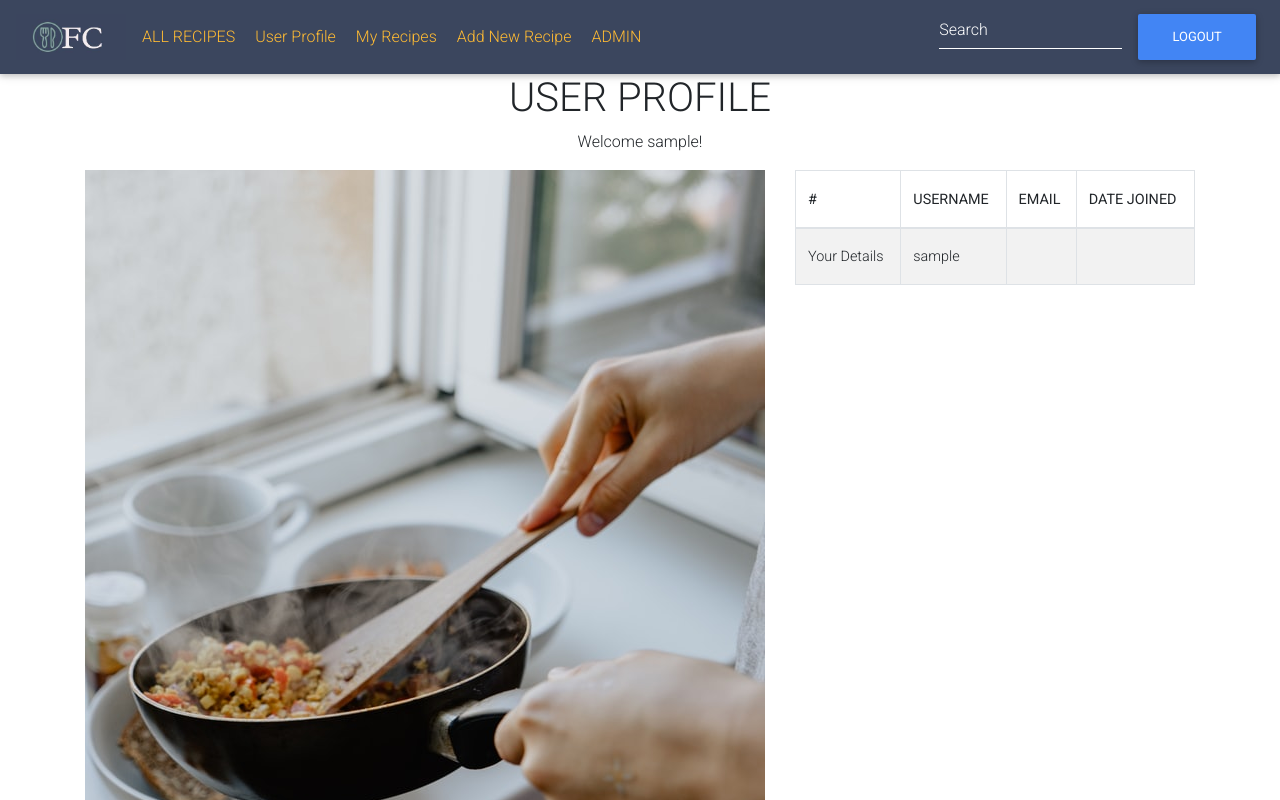
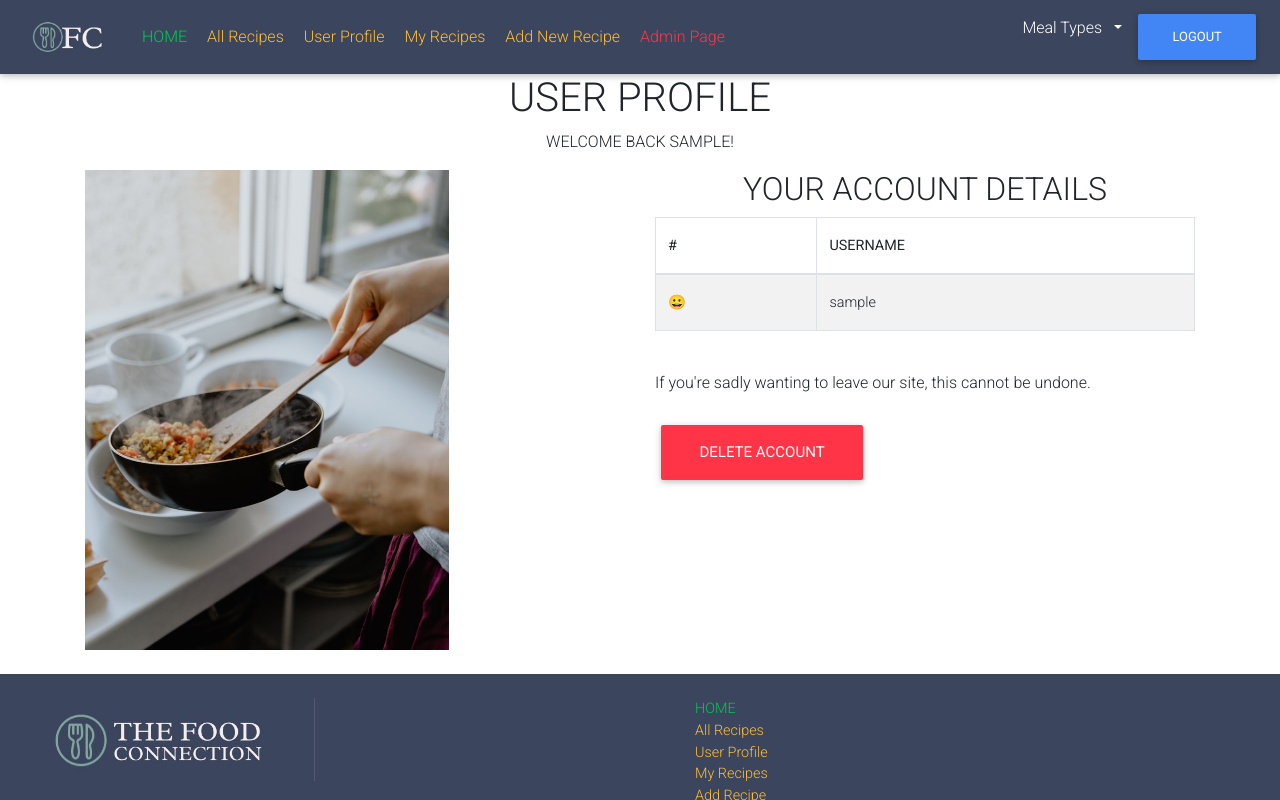
Before and after one commit to The-Food-Connection/foodconnection-client, a React (Create React App) app: page /user-profile in a window 1280 px wide. Shown: the top 800 px of the page. Built offline with nearby package versions, Linux system fonts and the light colour scheme; sample sign-in values are in the browser's storage.

Commit message:
working through issues

```diff
--- a/src/App.js
+++ b/src/App.js
@@ -29,7 +29,7 @@ function App() {
         <Router>
           <NavigationBar />
           <Switch>
-            <Route path="/" exact component={Login} />
+            <Route path="/" exact component={Home} />
             <Route path="/login" exact component={Login} />
             <Route path="/sign-up" exact component={SignUp} />
             <ProtectedRoute path="/recipes" exact component={RecipeList} />
--- a/src/components/Footer.jsx
+++ b/src/components/Footer.jsx
@@ -20,7 +20,10 @@ const Footer = () => {
           <MDBCol md="6">
             {/* <h5 class="text-warning" className="title"><a href="/recipes">ALL RECIPES</a></h5> */}
             <ul>
-            <li className="list-unstyled">
+              <li className="list-unstyled">
+                <a class="text-success" href="/">HOME</a>
+              </li>
+              <li className="list-unstyled">
                 <a class="text-warning" href="/recipes">All Recipes</a>
               </li>
               <li className="list-unstyled">
--- a/src/components/NavigationBar.jsx
+++ b/src/components/NavigationBar.jsx
@@ -5,6 +5,7 @@ import {
 } from "mdbreact";
 import { BrowserRouter as Router, Link } from 'react-router-dom';
 import fclogoshort from "../images/FClogoshort.JPG";
+import SearchBar from './SearchBar';
 import { MDBBtn } from 'mdb-react-ui-kit'
 import { useAuth } from "../contexts/AuthProvider";
 import { useState } from 'react';
@@ -29,7 +30,10 @@ export default function NavigationBar(state) {
 
             <MDBNavbarNav left>
               <MDBNavItem active>
-                <a class="text-warning" href="/recipes" style={{ marginRight: 20 }}>ALL RECIPES  </a>
+                <a class="text-success" href="/" style={{ marginRight: 20 }}>HOME  </a>
+              </MDBNavItem>
+              <MDBNavItem active>
+                <a class="text-warning" href="/recipes" style={{ marginRight: 20 }}>All Recipes  </a>
               </MDBNavItem>
               <MDBNavItem>
                 <a class="text-warning" href="/user-profile" style={{ marginRight: 20 }}>  User Profile  </a>
@@ -41,17 +45,35 @@ export default function NavigationBar(state) {
                 <a class="text-warning" href="/recipe-new" style={{ marginRight: 20 }}>  Add New Recipe</a>
               </MDBNavItem>
               <MDBNavItem>
-                <a class="text-warning" href="/admin-dashboard" style={{ marginRight: 20 }}>  ADMIN  </a>
+                <a class="text-danger" href="/admin-dashboard" style={{ marginRight: 20 }}>  Admin Page  </a>
               </MDBNavItem>
-            </MDBNavbarNav>
+
+          </MDBNavbarNav>
 
             <MDBNavbarNav right>
+
+            <MDBNavItem>
+              <MDBDropdown>
+                <MDBDropdownToggle nav caret>
+                  <span className="mr-2">Meal Types</span>
+                </MDBDropdownToggle>
+                <MDBDropdownMenu>
+                  <MDBDropdownItem href="/breakfast">Breakfast</MDBDropdownItem>
+                  <MDBDropdownItem href="/lunch">Lunch</MDBDropdownItem>
+                  <MDBDropdownItem href="/dinner">Dinner</MDBDropdownItem>
+                  <MDBDropdownItem href="/dessert">Dessert</MDBDropdownItem>
+                  <MDBDropdownItem href="snacks">Snacks</MDBDropdownItem>
+                </MDBDropdownMenu>
+              </MDBDropdown>
+              </MDBNavItem>
+
               <MDBNavItem>
-                <MDBFormInline waves>
+                {/* <SearchBar /> */}
+                {/* <MDBFormInline waves>
                   <div className="md-form my-0">
                     <input className="form-control mr-sm-2" type="text" placeholder="Search" aria-label="Search" />
                   </div>
-                </MDBFormInline>
+                </MDBFormInline> */}
               </MDBNavItem>
               <MDBNavItem>
                 <MDBBtn className='mx-2' color='primary' onClick={() => authDispatch({ type: 'sign-out' })} >Logout</MDBBtn>
@@ -63,3 +85,18 @@ export default function NavigationBar(state) {
       </Router>
   );
 }
+
+<MDBNavItem>
+<MDBDropdown>
+  <MDBDropdownToggle nav caret>
+    <span className="mr-2">Meal Types</span>
+  </MDBDropdownToggle>
+  <MDBDropdownMenu>
+    <MDBDropdownItem href="/breakfast">Breakfast</MDBDropdownItem>
+    <MDBDropdownItem href="/lunch">Lunch</MDBDropdownItem>
+    <MDBDropdownItem href="/dinner">Dinner</MDBDropdownItem>
+    <MDBDropdownItem href="/dessert">Dessert</MDBDropdownItem>
+    <MDBDropdownItem href="snacks">Snacks</MDBDropdownItem>
+  </MDBDropdownMenu>
+</MDBDropdown>
+</MDBNavItem>
--- a/src/components/RecipeCategories.jsx
+++ b/src/components/RecipeCategories.jsx
@@ -18,35 +18,35 @@ export default function RecipeCategories () {
 
                 <MDBCol size="2">
                     <div className="category">
-                    <a href="http://localhost:8080/breakfast"><Image src="breakfast.jpg" roundedCircle /></a>
+                    <a href="/breakfast"><Image src="breakfast.jpg" roundedCircle /></a>
                     <h4>BREAKFAST</h4>
                     </div>
                 </MDBCol>
 
                 <MDBCol size="2">
                     <div className="category">
-                    <a href="http://localhost:8080/lunch"><Image src="lunch.jpg" roundedCircle /></a>
+                    <a href="/lunch"><Image src="lunch.jpg" roundedCircle /></a>
                     <h4>LUNCH</h4>
                     </div>
                 </MDBCol>
 
                 <MDBCol size="2">
                     <div className="category">
-                    <a href="http://localhost:8080/dinner"><Image src="dinner.jpg" roundedCircle /></a>
+                    <a href="/dinner"><Image src="dinner.jpg" roundedCircle /></a>
                     <h4>DINNER</h4>
                     </div>
                 </MDBCol>
 
                 <MDBCol size="2">
                     <div className="category">
-                    <a href="http://localhost:8080/dessert"><Image src="dessert.jpg" roundedCircle /></a>
+                    <a href="/dessert"><Image src="dessert.jpg" roundedCircle /></a>
                     <h4>DESSERT</h4>
                     </div>
                 </MDBCol>
 
                 <MDBCol size="2">
                     <div className="category">
-                    <a href="http://localhost:8080/snacks"><Image src="snacks.jpg" roundedCircle /></a>
+                    <a href="/snacks"><Image src="snacks.jpg" roundedCircle /></a>
                     <h4>SNACKS</h4>
                     </div>
                 </MDBCol>
--- /dev/null
+++ b/src/components/SearchBar.jsx
@@ -0,0 +1,18 @@
+import React from 'react';
+import { MDBFormInline } from "mdbreact";
+
+
+export default function SearchBar() {
+
+
+    return (
+        <MDBFormInline waves>
+            <div className="md-form my-0">
+            <input className="form-control mr-sm-2" type="text" placeholder="Search" aria-label="Search" />
+            </div>
+        </MDBFormInline>
+
+    )
+
+
+};
--- a/src/components/UserProfile.jsx
+++ b/src/components/UserProfile.jsx
@@ -1,12 +1,14 @@
 import React from 'react';
 import { useAuth } from "../contexts/AuthProvider";
-import { Row, Col, Container } from 'react-bootstrap';
+import { Row, Col, Container, Button } from 'react-bootstrap';
 import Table from 'react-bootstrap/Table';
+import './styling/UserProfile.css';
 
 export default function UserProfile() {
 
     const titleStyle = {
         textAlign: "center",
+        textTransform: "uppercase"
     };
 
     const { auth, authDispatch } = useAuth();
@@ -20,34 +22,42 @@ export default function UserProfile() {
             {auth.loggedIn ?
             <div>
 
-            <p style={titleStyle}>Welcome {auth.username}!</p>
+            <p style={titleStyle}>Welcome back {auth.username}!</p>
 
             <Container>
                 <Row>
 
                     <Col>
-                        <img src="placeholder.jpg" />
+                        <img className="userprofilepic" src="placeholder.jpg" />
 
                     </Col>
                     <Col>
+                    <h2 style={titleStyle}>Your Account Details</h2>
                     <Table striped bordered hover>
                         <thead>
                             <tr>
                             <th>#</th>
                             <th>USERNAME</th>
-                            <th>EMAIL</th>
-                            <th>DATE JOINED</th>
+                            {/* <th>EMAIL</th> */}
+                            {/* <th>DATE JOINED</th> */}
                             </tr>
                         </thead>
                         <tbody>
                             <tr>
-                            <td>Your Details</td>
+                            <td>😀</td>
                             <td>{auth.username}</td>
-                            <td>{auth.email}</td>
-                            <td>{auth.created_at}</td>
+                            {/* <td>{auth.email}</td> */}
+                            {/* <td>{auth.created_at}</td> */}
                             </tr>
                         </tbody>
                     </Table>
+                    <br></br>
+                    If you're sadly wanting to leave our site, this cannot be undone.
+
+                    <br>
+                    </br>
+                    <br></br>
+                    <button type="button" class="btn btn-danger btn-lg">DELETE ACCOUNT</button>
 
                     </Col>
 
--- /dev/null
+++ b/src/components/styling/UserProfile.css
@@ -0,0 +1,3 @@
+.userprofilepic {
+    height: 60vh;
+}
--- a/src/contexts/AuthProvider.jsx
+++ b/src/contexts/AuthProvider.jsx
@@ -19,6 +19,7 @@ const reducer = (state, action) => {
 				loggedIn: true,
 				username: action.username,
         email: action.email,
+        created_at: action.created_at
 			};
 
     case "sign-out":
--- a/src/utils/apiRequest.jsx
+++ b/src/utils/apiRequest.jsx
@@ -10,3 +10,12 @@ export const postData = async (url, body) => {
 	const data = await response.json();
 	return data
 }
+
+export const deleteRequest = async (url) => {
+	await fetch(url, {
+		method: 'DELETE',
+		headers:{
+			'Authorization':`Bearer ${localStorage.getItem('token')}`,
+		},
+	})
+}
```
Also changed, not shown: src/components/AdminDashboard.jsx (+61 -5 lines).
